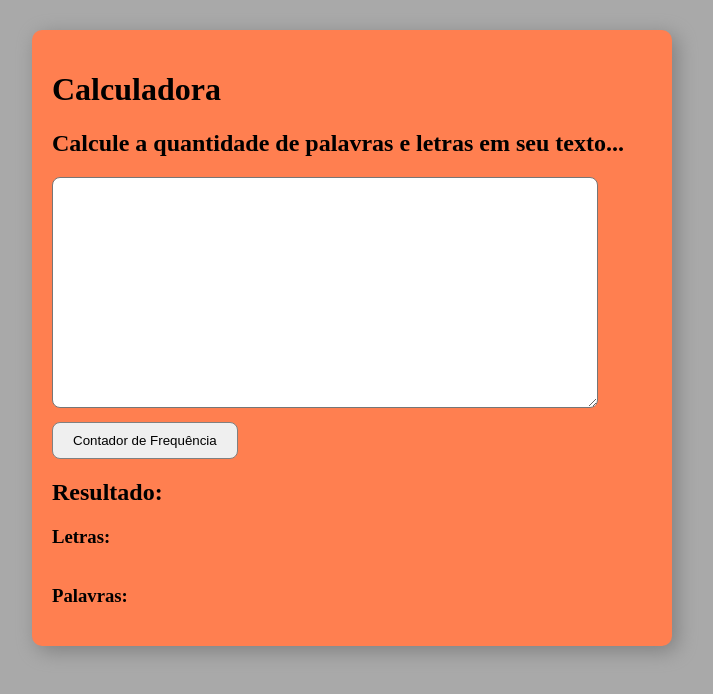
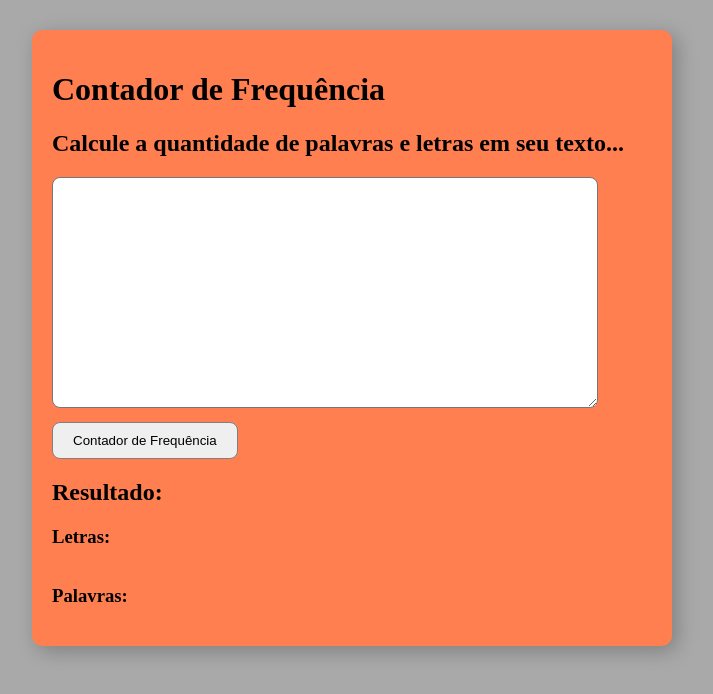
Before and after one commit to Kenzie-Academy-Brasil-Developers/entrega-contador-frequencia-sprint-3-wagnerfabricio, a plain HTML site: page index.html in a window 1280 px wide. Shown: the whole page, without its empty margins (288-1001 px from the left). Drawn offline with Linux system fonts and the light colour scheme.

Commit message:
Change title h1 to correct name

```diff
--- a/index.html
+++ b/index.html
@@ -12,7 +12,7 @@
 
 <body>
     <main>
-        <h1>Calculadora</h1>
+        <h1>Contador de Frequência</h1>
         <h2>Calcule a quantidade de palavras e letras em seu texto...</h2>
         <textarea rows="15" id="textInput"></textarea>
         <br />
```
